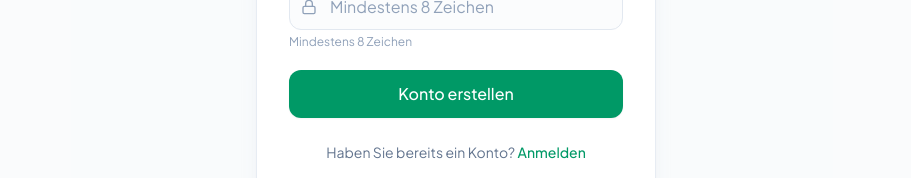
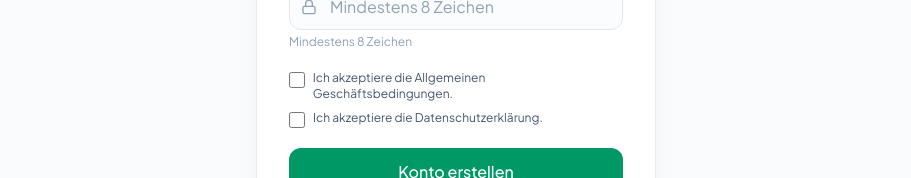
Before and after one commit to WilliamPotter1/Voice_Input_FrontEnd, a React (Vite) app: page /register in a window 1280 px wide. Shown: the part 382-560 px from the top of the page, without its empty margins (184-1095 px from the left). Built offline with nearby package versions, Linux system fonts and the light colour scheme; no server answers.

Commit message:
add terms and privacy policy acceptance check to RegisterPage and update translations for related messages

```diff
--- a/src/i18n/translations.ts
+++ b/src/i18n/translations.ts
@@ -46,6 +46,9 @@ export const translations = {
     // RegisterPage
     registerTitle: 'Konto erstellen',
     registerDesc: 'Erstellen Sie in Sekunden sprachgesteuerte Angebote.',
+    registerAcceptTerms: 'Ich akzeptiere die Allgemeinen Geschäftsbedingungen.',
+    registerAcceptPrivacy: 'Ich akzeptiere die Datenschutzerklärung.',
+    registerMustAccept: 'Bitte akzeptieren Sie die AGB und die Datenschutzerklärung, um fortzufahren.',
     creatingAccount: 'Konto wird erstellt…',
     createAccount: 'Konto erstellen',
     alreadyHaveAccount: 'Haben Sie bereits ein Konto?',
@@ -219,6 +222,9 @@ export const translations = {
 
     registerTitle: 'Create account',
     registerDesc: 'Start creating voice-powered quotes in seconds.',
+    registerAcceptTerms: 'I accept the terms and conditions.',
+    registerAcceptPrivacy: 'I accept the privacy policy.',
+    registerMustAccept: 'Please accept the terms and privacy policy to continue.',
     creatingAccount: 'Creating account…',
     createAccount: 'Create account',
     alreadyHaveAccount: 'Already have an account?',
@@ -387,6 +393,9 @@ export const translations = {
 
     registerTitle: 'Crea account',
     registerDesc: 'Inizia a creare preventivi vocali in pochi secondi.',
+    registerAcceptTerms: 'Accetto i termini e le condizioni.',
+    registerAcceptPrivacy: 'Accetto l’informativa sulla privacy.',
+    registerMustAccept: 'Accetta termini e privacy per continuare.',
     creatingAccount: 'Creazione account…',
     createAccount: 'Crea account',
     alreadyHaveAccount: 'Hai già un account?',
@@ -555,6 +564,9 @@ export const translations = {
 
     registerTitle: 'Créer un compte',
     registerDesc: 'Commencez à créer des devis vocaux en quelques secondes.',
+    registerAcceptTerms: 'J’accepte les conditions générales.',
+    registerAcceptPrivacy: 'J’accepte la politique de confidentialité.',
+    registerMustAccept: 'Veuillez accepter les conditions et la politique de confidentialité pour continuer.',
     creatingAccount: 'Création du compte…',
     createAccount: 'Créer un compte',
     alreadyHaveAccount: 'Vous avez déjà un compte ?',
@@ -723,6 +735,9 @@ export const translations = {
 
     registerTitle: 'Crear cuenta',
     registerDesc: 'Empieza a crear presupuestos por voz en segundos.',
+    registerAcceptTerms: 'Acepto los términos y condiciones.',
+    registerAcceptPrivacy: 'Acepto la política de privacidad.',
+    registerMustAccept: 'Acepte los términos y la política de privacidad para continuar.',
     creatingAccount: 'Creando cuenta…',
     createAccount: 'Crear cuenta',
     alreadyHaveAccount: '¿Ya tienes una cuenta?',
--- a/src/pages/RegisterPage.tsx
+++ b/src/pages/RegisterPage.tsx
@@ -13,9 +13,15 @@ export function RegisterPage() {
   const [email, setEmail] = useState('');
   const [password, setPassword] = useState('');
   const [loading, setLoading] = useState(false);
+  const [acceptedTerms, setAcceptedTerms] = useState(false);
+  const [acceptedPrivacy, setAcceptedPrivacy] = useState(false);
 
   async function handleSubmit(e: React.FormEvent) {
     e.preventDefault();
+    if (!acceptedTerms || !acceptedPrivacy) {
+      toast.error(t('registerMustAccept'));
+      return;
+    }
     if (password.length < 8) {
       toast.error(t('passwordTooShort'));
       return;
@@ -81,6 +87,26 @@ export function RegisterPage() {
             </div>
             <p className="mt-1 text-xs text-slate-400">{t('passwordMinLength')}</p>
           </div>
+          <div className="space-y-2 text-xs text-slate-600">
+            <label className="flex items-start gap-2">
+              <input
+                type="checkbox"
+                checked={acceptedTerms}
+                onChange={(e) => setAcceptedTerms(e.target.checked)}
+                className="mt-0.5 h-4 w-4 rounded border-slate-300 text-emerald-600 focus:ring-emerald-500"
+              />
+              <span>{t('registerAcceptTerms')}</span>
+            </label>
+            <label className="flex items-start gap-2">
+              <input
+                type="checkbox"
+                checked={acceptedPrivacy}
+                onChange={(e) => setAcceptedPrivacy(e.target.checked)}
+                className="mt-0.5 h-4 w-4 rounded border-slate-300 text-emerald-600 focus:ring-emerald-500"
+              />
+              <span>{t('registerAcceptPrivacy')}</span>
+            </label>
+          </div>
           <button
             type="submit"
             disabled={loading}
```
